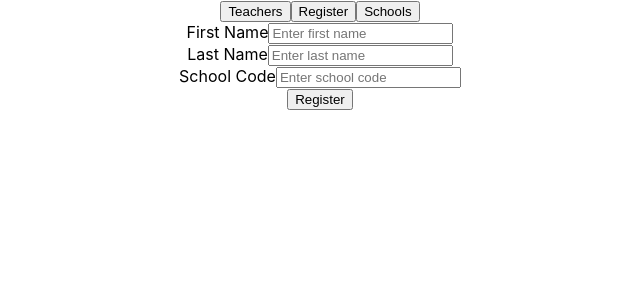
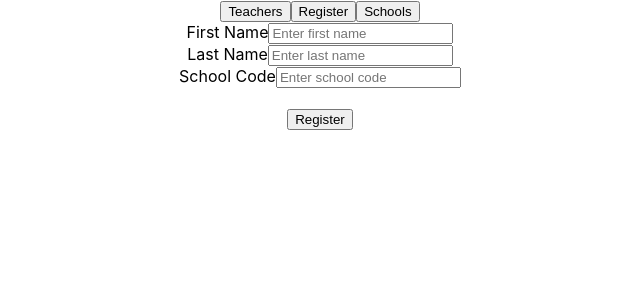
Before and after one commit to bethany-c/Test-Project, a React (Create React App) app: page / in a window 1280 px wide. Both pictures are taken after a click on the button "Register". Shown: the top 300 px of the page, without its empty margins (320-960 px from the left). Built offline with nearby package versions, Linux system fonts and the light colour scheme; no server answers.

Commit message:
Update Register.js

```diff
--- a/src/pages/Register.js
+++ b/src/pages/Register.js
@@ -1,13 +1,6 @@
-import React, { useState, Component } from 'react';
+import React, { useState } from 'react';
 import axios from 'axios';
-
-
-
-import { CardList } from '../components/card-list/card-list-component';
-//import { SearchBox } from '../components/search-box/search-box-component';
-
-import App from '../App'
-import Teachers from '../pages/Teachers'
+import './register-style.css'
 
 const Register = () => {
   const [state,setState] = useState({
@@ -15,7 +8,6 @@ const Register = () => {
     lastName: "",
     schoolCode: "",
   });
-
 
   const handleChange = (e) => {
     setState({...state, [e.target.name]: e.target.value})
@@ -28,7 +20,7 @@ const Register = () => {
         'http://squigglepark-fullstack-project.us-east-1.elasticbeanstalk.com/api/teachers',
         {
           firstName: state.firstName,
-          lastName: state.lastname,
+          lastName: state.lastName,
           schoolCode: state.schoolCode
         },
         {
@@ -37,16 +29,21 @@ const Register = () => {
           }
         }
       )
-      .then(response => {console.log(response.firstName);Teachers.setMonsters(response.firstName);})
+      .then(response => {console.log(response.state.firstName);})
+        .catch(error => console.log(error))
+    }
+
+  const onButtonClickHandler = () => {
+    window.alert("You have successfully registered. Go to the Teachers page to view.")
   }
 
   return(
-
-      <form method={"post"} onSubmit={handleSubmit}>
+      <form method={"post"} onSubmit={handleSubmit} className='registerStyle'>
         <div>
         <label>First Name</label>
         <input type = 'text'
               placeholder = 'Enter first name'
+              name={"firstName"}
               value={state.firstName}
               onChange={handleChange}
         />
@@ -55,6 +52,7 @@ const Register = () => {
         <label>Last Name</label>
         <input type = 'text'
               placeholder = 'Enter last name'
+              name={"lastName"}
               value={state.lastName}
               onChange={handleChange}
         />
@@ -63,17 +61,16 @@ const Register = () => {
         <label>School Code</label>
         <input type = 'text'
               placeholder = 'Enter school code'
+              name={"schoolCode"}
               value={state.schoolCode}
               onChange={handleChange}
         />
         </div>
-        <button type='submit' onClick={ () =>
-          handleSubmit(state.firstName, state.lastName, state.schoolCode)}
-          >
-            Register</button>
+        <br></br>
+        <button type='submit' onClick={onButtonClickHandler}>Register</button>
         <div>
         </div>
       </form>
   )
-  }
+}
 export default Register;
```
